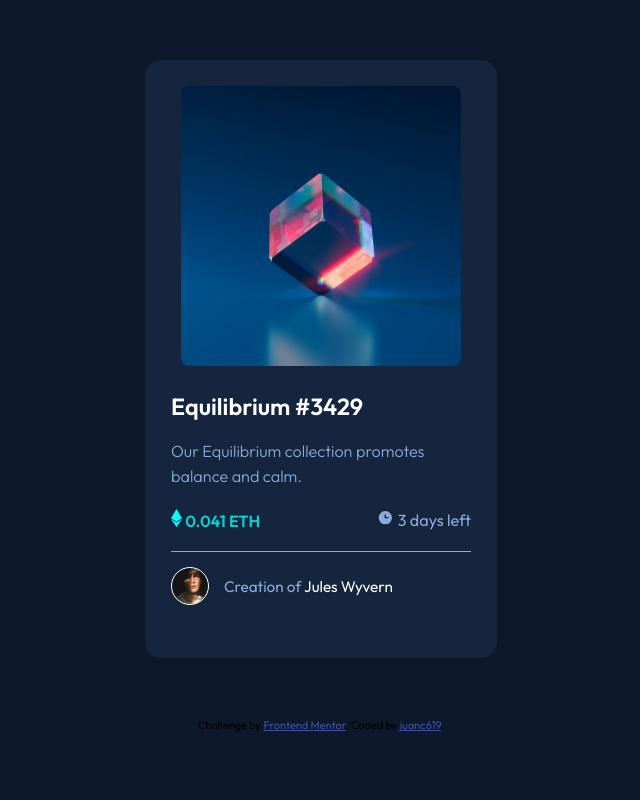
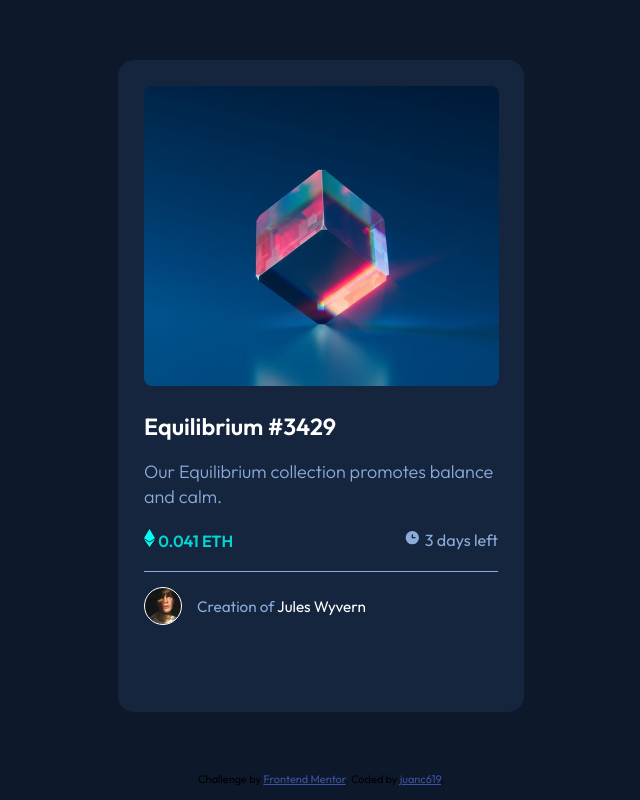
Before and after one commit to juanc619/CHALLENGE-9-NFT-preview-card-component, a plain HTML site: page index.html in a window 1280 px wide. Shown: the whole page, without its empty margins (319-959 px from the left). Drawn offline with Linux system fonts and the light colour scheme.

Commit message:
Finalizado vista Desktop

```diff
--- a/style.css
+++ b/style.css
@@ -120,31 +120,24 @@ h1 {
     cursor: pointer;
 }
 
-
-
-
-
-
-
-
-
-
-
-
-
-
-
-
-
-
-
-
-
-
-
 .footer {
     font-size: 11px;
     text-align: center; }
 
 .footer a {
     color: hsl(228, 45%, 44%); }
+
+@media (min-width: 900px) {
+    .main-container {
+        width: 354px;
+        height: 600px;
+    }
+    .image {
+        width: 355px;
+        height: 300px;
+        background-position: center;
+    }
+    .description {
+        font-size: 1em;
+    }
+}
```
